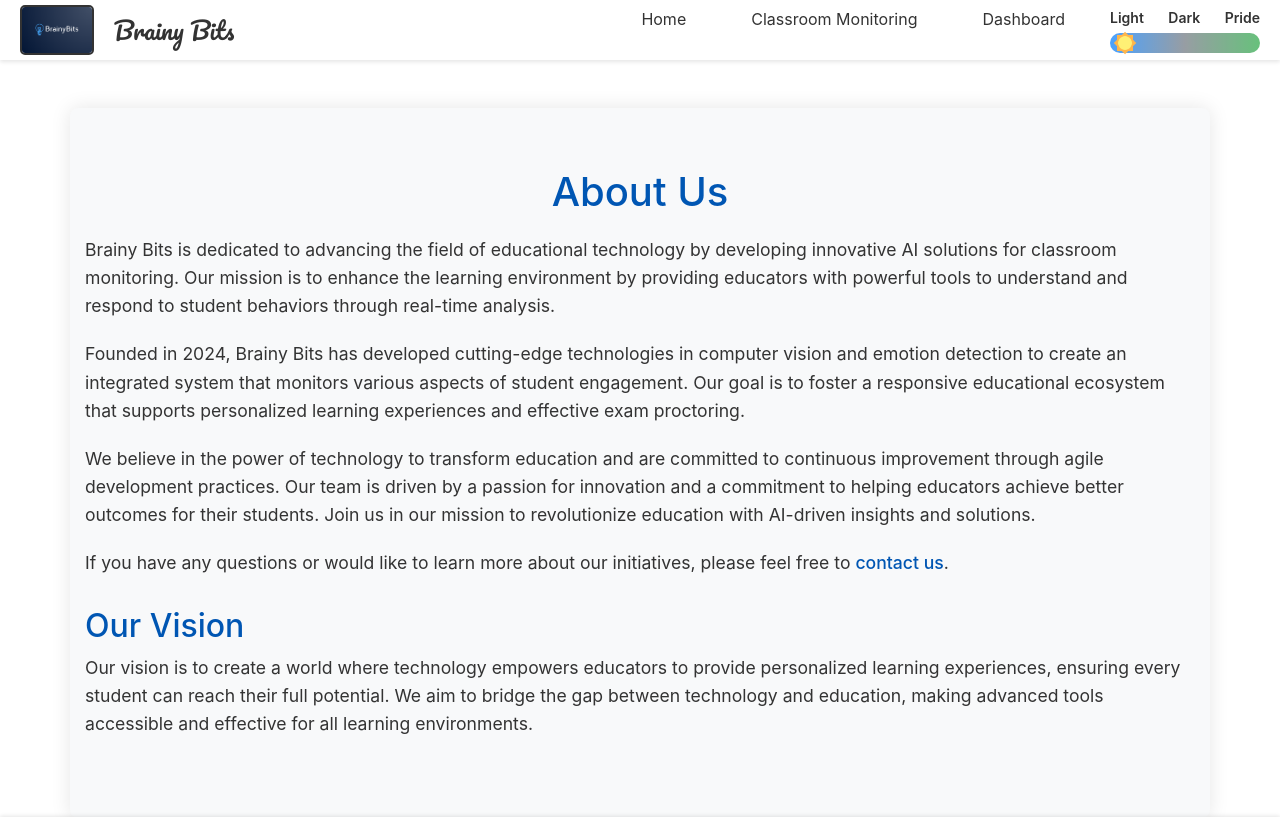
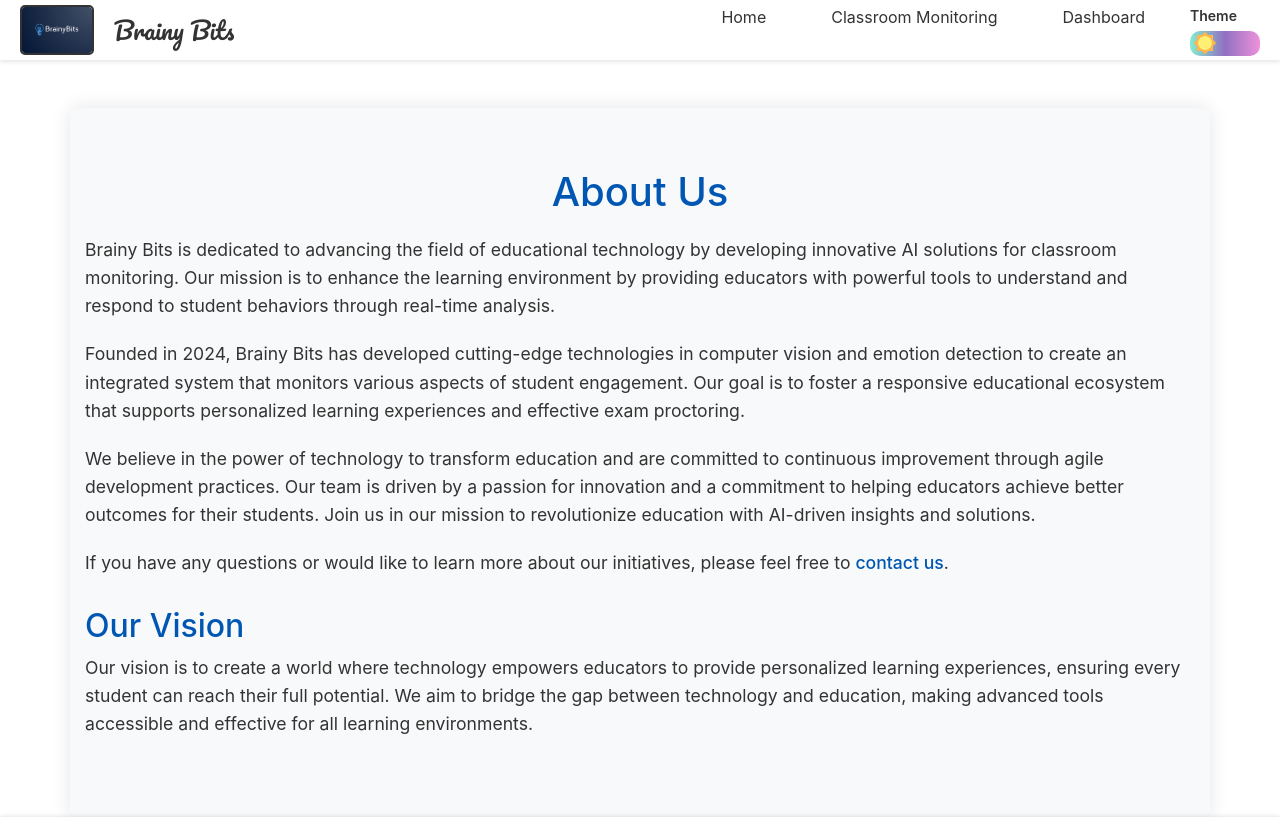
Before and after one commit to salehundamaamani/brainy-bits-ai, a Flask app: page /about_us in a window 1280 px wide. Shown: the top 817 px of the page. Run offline with Flask 3, Linux system fonts and the light colour scheme; parts of the project's set-up code (start-up, migrations or seed data) failed here and were passed over; some libraries are stand-ins or nearby versions.

Commit message:
Slider turned to button ig

```diff
--- a/static/style.css
+++ b/static/style.css
@@ -91,7 +91,7 @@ body {
 .theme-labels {
     display: flex;
     justify-content: space-between;
-    width: 150px; /* Same width as the slider */
+    width: 70px; /* Same width as the slider */
     margin-bottom: 5px;
 }
 
@@ -103,11 +103,11 @@ body {
 
 
 .mode-slider input[type="range"] {
-    width: 150px; /* Increased width */
-    height: 20px; /* Increased height */
+    width: 70px; /* Increased width */
+    height: 25px; /* Increased height */
     -webkit-appearance: none;
     appearance: none;
-    background: linear-gradient(to right, #007bff, #6c757d, #28a745);
+    background: linear-gradient(to right, #51e5be, #6434a9, #e764cc);
     border-radius: 10px;
     outline: none;
     opacity: 0.7;
@@ -530,13 +530,12 @@ body.dark-mode {
 
 /* Pride mode */
 body.pride-mode {
-    background: linear-gradient(90deg, red, orange, yellow, green, blue, indigo, violet);
-    color: #ffffff;
+    background: linear-gradient(90deg, #FFB3BA, #FFDFBA, #FFFFBA, #BAFFC9, #BAE1FF, #D1BAFF, #FFB3E4);
+    color: #333333; /* Darker text for better readability */
 }
-
 
 .header.pride-mode,
 .footer.pride-mode {
-    background: linear-gradient(90deg, red, orange, yellow, green, blue, indigo, violet);
-    color: #ffffff;
+    background: linear-gradient(90deg, #FFB3BA, #FFDFBA, #FFFFBA, #BAFFC9, #BAE1FF, #D1BAFF, #FFB3E4);
+    color: #333333; /* Darker text for better readability */
 }
--- a/templates/base.html
+++ b/templates/base.html
@@ -23,9 +23,8 @@
                 <li>
                     <div class="mode-slider">
                         <div class="theme-labels">
-                            <span>Light</span>
-                            <span>Dark</span>
-                            <span>Pride</span>
+                            <span>Theme</span>
+
                         </div>
                         <input type="range" id="theme-slider" min="1" max="3" value="1" step="1">
                     </div>
```
